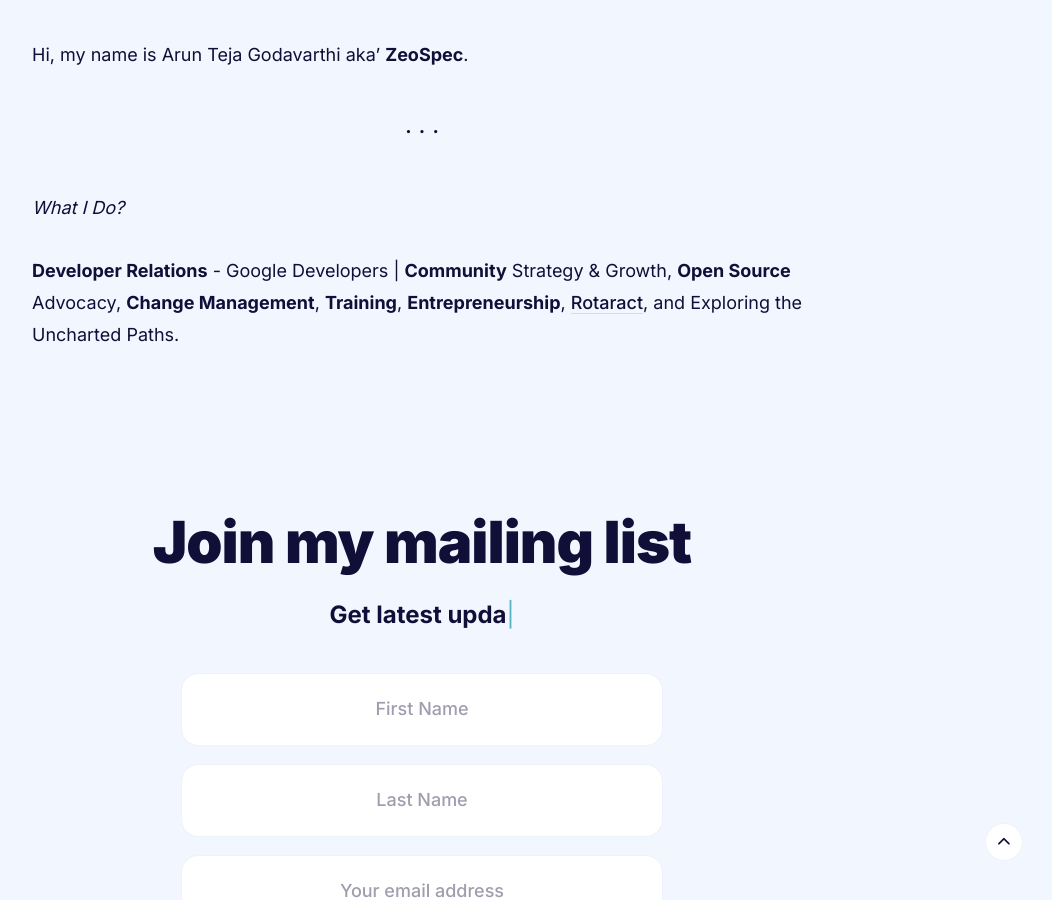
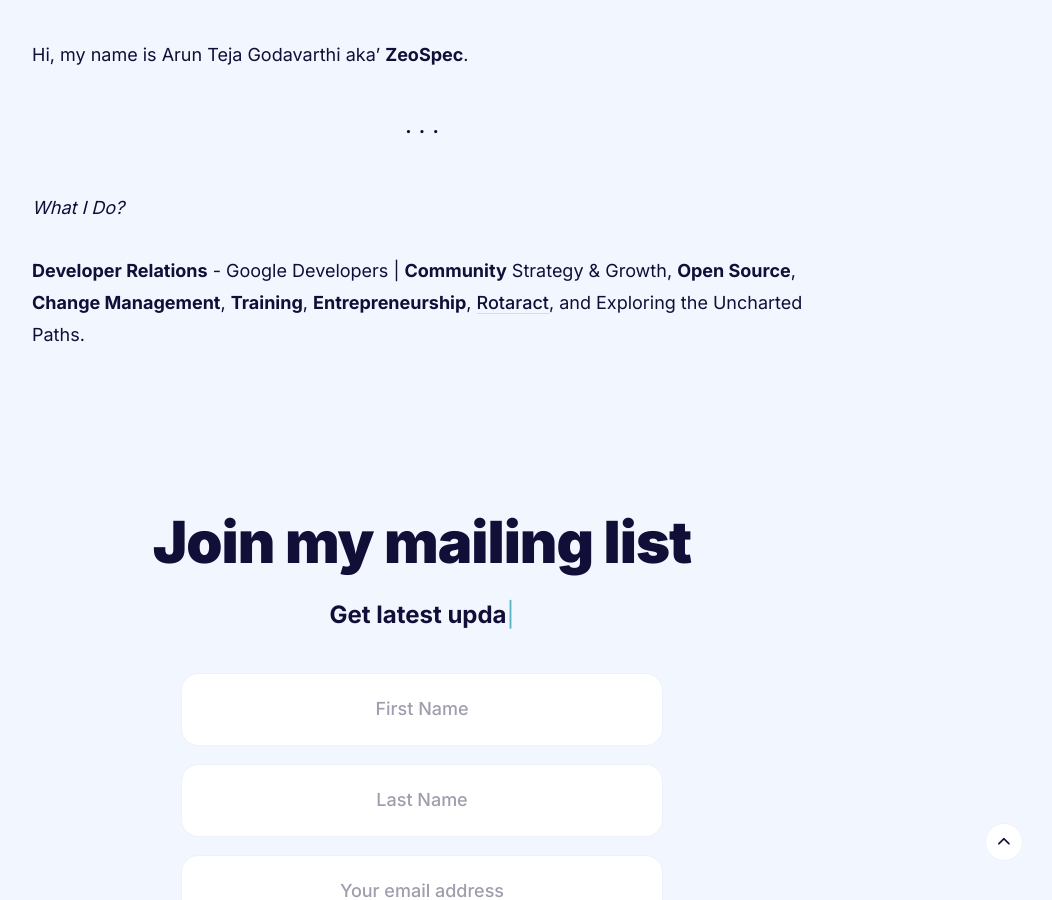
Before and after one commit to zeospec/ZeoSpec, a Jekyll site: the page built from about.md, in a window 1280 px wide and 900 px high, scrolled down 958 px. Shown: the whole window, without its empty margins (218-1270 px from the left). Built offline with Jekyll 4.4.1, drawn with Linux system fonts in a browser that asks for light colours.

Commit message:
update bio

```diff
--- a/_data/content.yml
+++ b/_data/content.yml
@@ -1,6 +1,6 @@
 hero:
   title: Hi, I am Arun Teja Godavarthi
-  description_html: <p>aka' <strong>ZeoSpec</strong>.<br><br><strong>Developer Relations</strong> - Google Developers | <strong>Community</strong> Strategy & Growth, <strong>Open Source</strong> Advocacy, <strong>Change Management</strong>, <strong>Training</strong>, <strong>Entrepreneurship</strong>, <strong><a href="https://rtr.zeospec.com/" target="_blank">Rotaract</a></strong>, and Exploring the Uncharted Paths.</p>
+  description_html: <p>aka' <strong>ZeoSpec</strong>.<br><br><strong>Developer Relations</strong> - Google Developers | <strong>Community</strong> Strategy & Growth, <strong>Open Source</strong>, <strong>Change Management</strong>, <strong>Training</strong>, <strong>Entrepreneurship</strong>, <strong><a href="https://rtr.zeospec.com/" target="_blank">Rotaract</a></strong>, and Exploring the Uncharted Paths.</p>
   image: /images/hero.jpg # 700 * 1050
   image_alt: Arun Teja Godavarthi's picture
   cta_button: Get in touch
--- a/about.md
+++ b/about.md
@@ -16,4 +16,4 @@ Hi, my name is Arun Teja Godavarthi aka' **ZeoSpec**.
 
 *What I Do?*
 
-<strong>Developer Relations</strong> - Google Developers \| <strong>Community</strong> Strategy & Growth, <strong>Open Source</strong> Advocacy, <strong>Change Management</strong>, <strong>Training</strong>, <strong>Entrepreneurship</strong>, <strong><a href="https://rtr.zeospec.com/" target="_blank">Rotaract</a></strong>, and Exploring the Uncharted Paths.
+<strong>Developer Relations</strong> - Google Developers \| <strong>Community</strong> Strategy & Growth, <strong>Open Source</strong>, <strong>Change Management</strong>, <strong>Training</strong>, <strong>Entrepreneurship</strong>, <strong><a href="https://rtr.zeospec.com/" target="_blank">Rotaract</a></strong>, and Exploring the Uncharted Paths.
```
